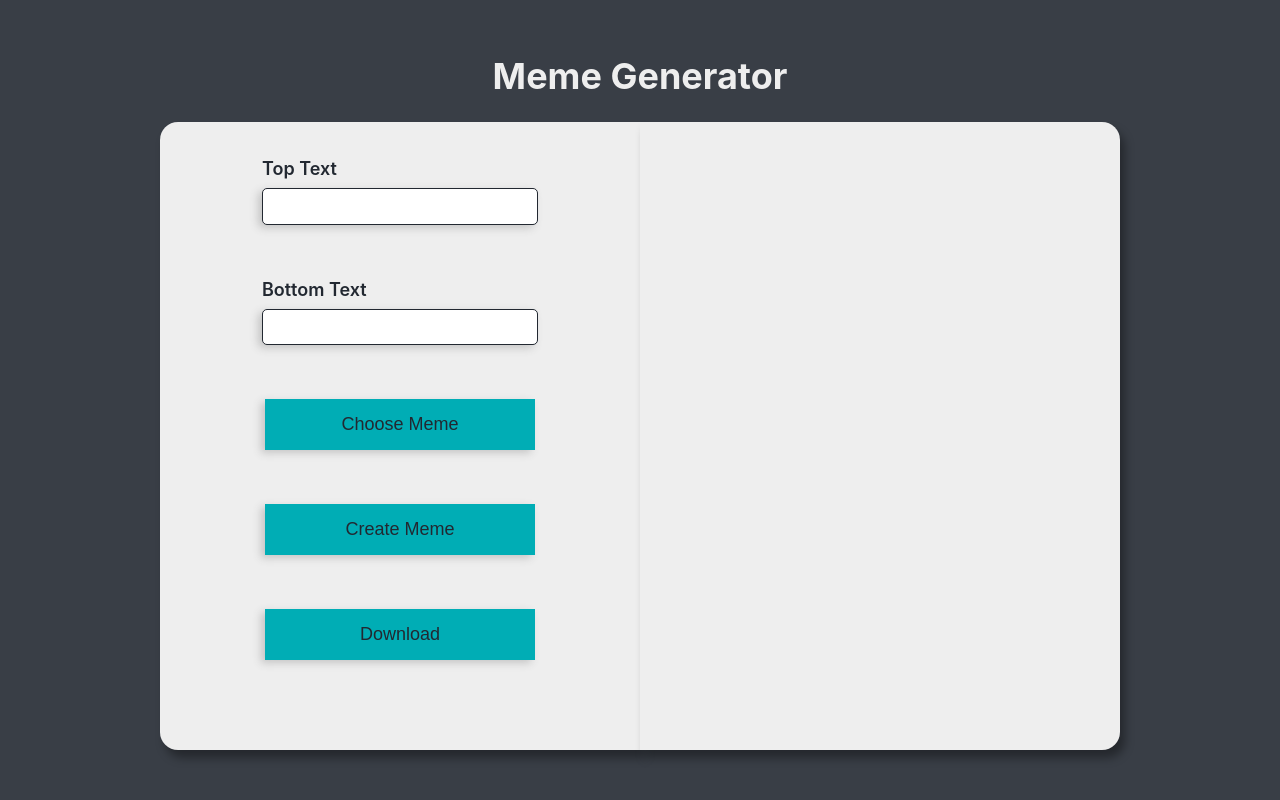
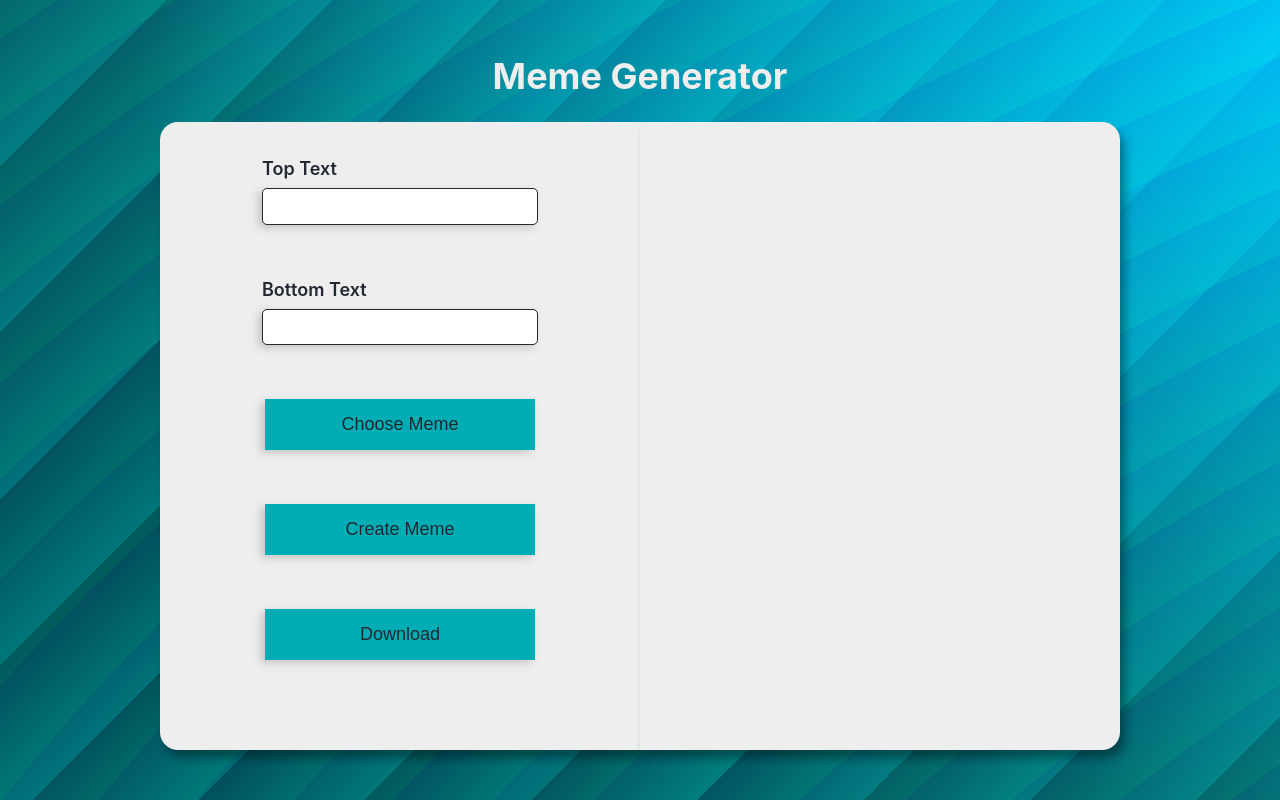
Before and after one commit to Kush614/Meme-Generator-, a React (Create React App) app: page / in a window 1280 px wide. Built offline with nearby package versions, Linux system fonts and the light colour scheme; no server answers.

Commit message:
Update index.css

```diff
--- a/src/index.css
+++ b/src/index.css
@@ -14,6 +14,10 @@ body {
     sans-serif;
   -webkit-font-smoothing: antialiased;
   -moz-osx-font-smoothing: grayscale;
+  background-size: 100% 100%;
+background-position: 0px 0px,0px 0px,0px 0px,0px 0px,0px 0px;
+background-image: repeating-linear-gradient(315deg, #00FFFF2E 92%, #073AFF00 100%),repeating-radial-gradient(75% 75% at 238% 218%, #00FFFF12 30%, #073AFF14 39%),radial-gradient(99% 99% at 109% 2%, #00C9FFFF 0%, #073AFF00 100%),radial-gradient(99% 99% at 21% 78%, #004A4A 0%, #073AFF00 100%),radial-gradient(160% 154% at 711px -303px, #056865 100%, #073AFFFF 100%);
+
 }
 
 code {
```
